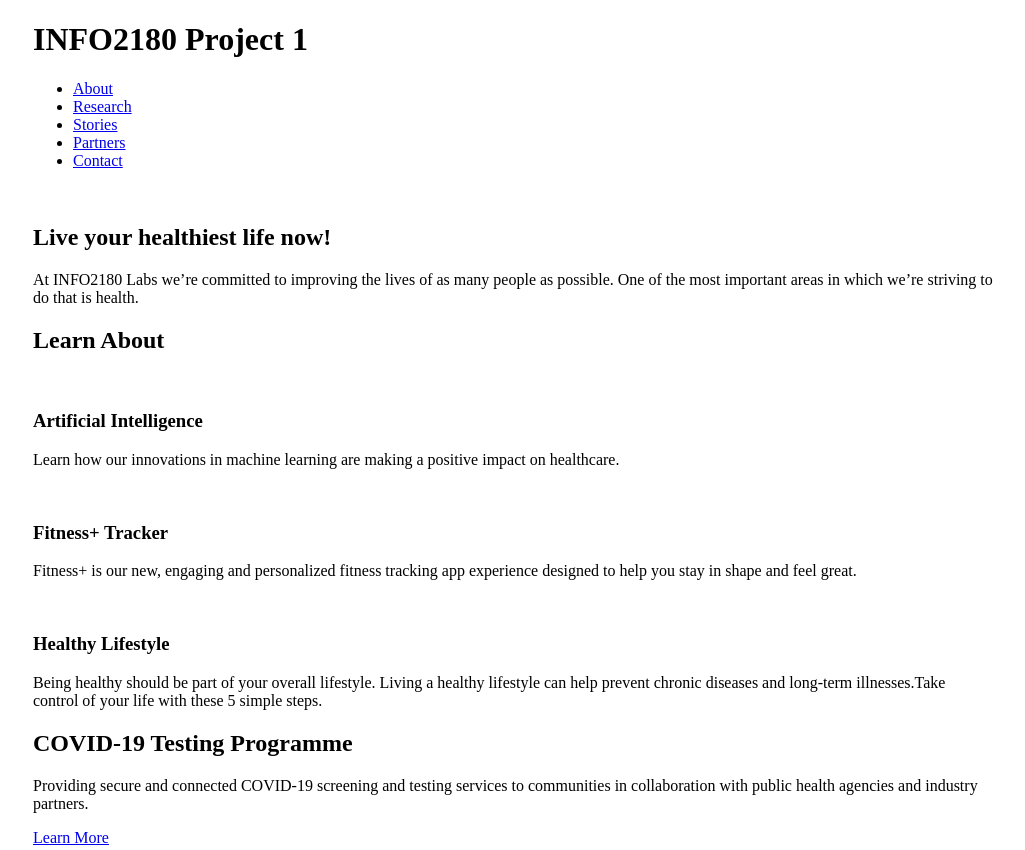
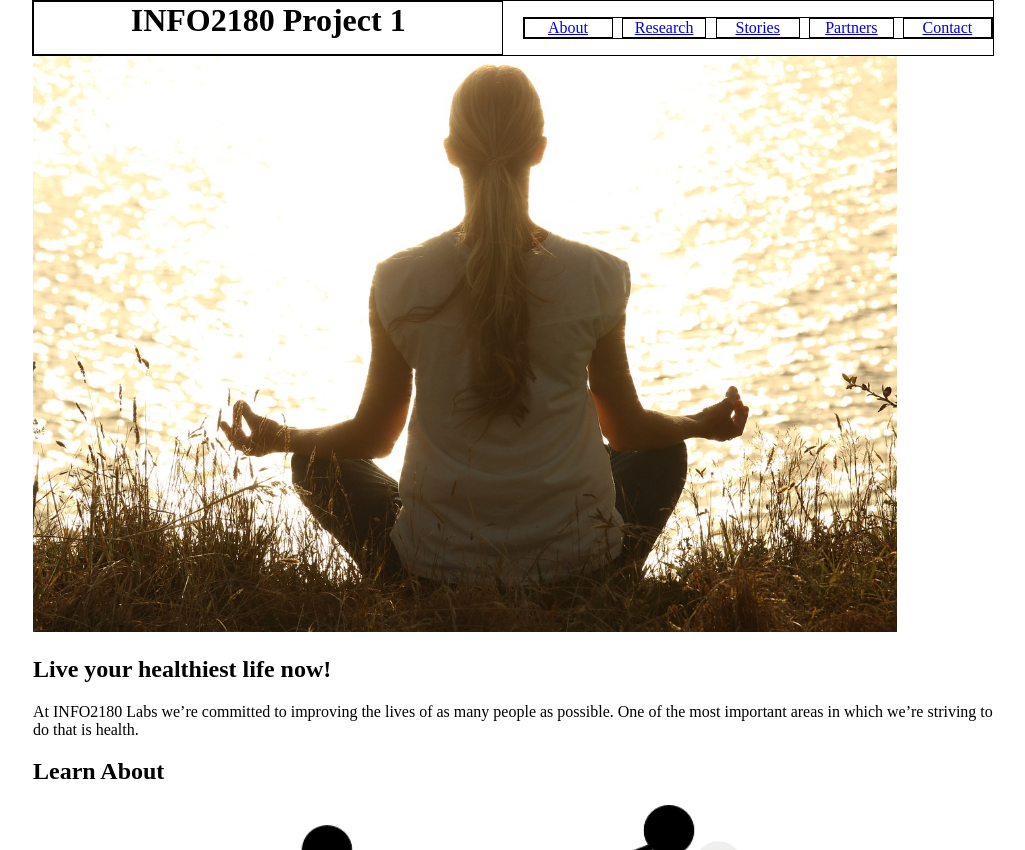
Before and after one commit to Xman77713/info2180-project1, a plain HTML site: page index.html in a window 1280 px wide. Shown: the top 850 px of the page, without its empty margins (127-1152 px from the left). Drawn offline with Linux system fonts and the light colour scheme.

Commit message:
Added name and images to HTML document and added styling to nav menu in CSS document.

```diff
--- a/index.html
+++ b/index.html
@@ -26,7 +26,7 @@
         <section class="overview-hero">
             <div class="container">
                 <div class="overview-hero-image">
-                    <img src="#" alt="">
+                    <img src="meditation.jpg" alt="Meditation" width="90%">
                 </div>
                 <div class="overview-hero-text">
                     <h2>Live  your healthiest life now!</h2>
@@ -39,21 +39,21 @@
                 <h2>Learn About</h2>
                 <div class="cards">
                     <div class="card">
-                        <img src="#" alt="">
+                        <img src="ai.png" alt="AI" width="90%">
                         <div class="card-body">
                             <h3>Artificial Intelligence</h3>
                             <p>Learn how our innovations in machine learning are making a positive impact on healthcare.</p>
                         </div>
                     </div>
                     <div class="card">
-                        <img src="#" alt="">
+                        <img src="smartphone.jpg" alt="Smartphone" width="90%">
                         <div class="card-body">
                             <h3>Fitness+ Tracker</h3>
                             <p>Fitness+ is our new, engaging and personalized fitness tracking app experience designed to help you stay in shape and feel great.</p>
                         </div>
                     </div>
                     <div class="card">
-                        <img src="#" alt="">
+                        <img src="running.jpg" alt="Jogging" width="90%">
                         <div class="card-body">
                             <h3>Healthy Lifestyle</h3>
                             <p>Being healthy should be part of your overall lifestyle. Living a healthy lifestyle can help prevent chronic diseases and long-term illnesses.Take control of your life with these 5 simple steps.</p>
@@ -77,7 +77,7 @@
             <div class="container">
                 <h2>Recent Stories</h2>
                 <article>
-                    <img src="" alt="">
+                    <img src="businessman.jpg" alt="Businness Man" width="90%">
                     <div class="article-body">
                         <h3>Dr. Christopher Turk has spent his entire career caring for people’s health and wellbeing.</h3>
                         <p>After years in the healthcare system, Dr. Christopher Turk is bringing together groups of people across the world to take on big healthcare challenges through groundbreaking research and developing tools that support better care.</p>
@@ -85,7 +85,7 @@
                     </div>
                 </article>
                 <article>
-                    <img src="" alt="">
+                    <img src="covidtest.jpg" alt="COVID-19 Test" width="90%">
                     <div class="article-body">
                         <h3>INFO2180 Labs collaborates with the Ministry of Health and Ministry of Education on COVID-19 Risk Screening and Testing</h3>
                         <p>INFO2180 Labs, in collaboration with the Ministry of Health and Wellness and Ministry of Education, will launch a pilot project intended to expand access to COVID-19 risk screening and testing for high risk individuals in the parishes of Kingston and St. Andrew.</p>
@@ -110,7 +110,7 @@
     </main>
     <footer>
         <div class="container">
-            <p>Copyright 2020, Your Name</p>
+            <p>Copyright 2022, Pierre Mannix</p>
         </div>
     </footer>
 </body>
--- a/styles.css
+++ b/styles.css
@@ -9,3 +9,54 @@ body {
     max-width: 960px;
     width: 100%;
 }
+
+header .container{
+	display: grid;
+	grid-template-columns: 49% 49%;
+	column-gap: 2%;
+	text-align: center;
+	border: 1px solid black;
+	align-content: center;
+}
+
+h1 {
+	border: 1px solid black;
+	margin: 0;
+}
+
+nav ul {
+	list-style-type: none;
+	display: grid;
+	padding: 0;
+	grid-template-columns: 19% 18% 18% 18% 19%;
+	column-gap: 2%;
+	border: 1px solid black;
+	text-align: center;
+}
+
+li {
+	border: 1px solid black;
+}
+
+/*header .container {
+	display: grid;
+	grid-template-columns: 34% 44%;
+	grid-gap: 20%;
+}
+
+.container h1 {
+
+}
+
+nav ul {
+	list-style-type: none;
+	margin: 0;
+	padding: 0;
+	display: grid;
+	grid-template-columns: 24% 23% 23% 23% 24%;
+	grid-gap: 2%;
+}
+
+nav ul li {
+
+}*/
```
Also changed, not shown: ai.png (added), businessman.jpg (added), covidtest.jpg (added), meditation.jpg (added), running.jpg (added), smartphone.jpg (added).
